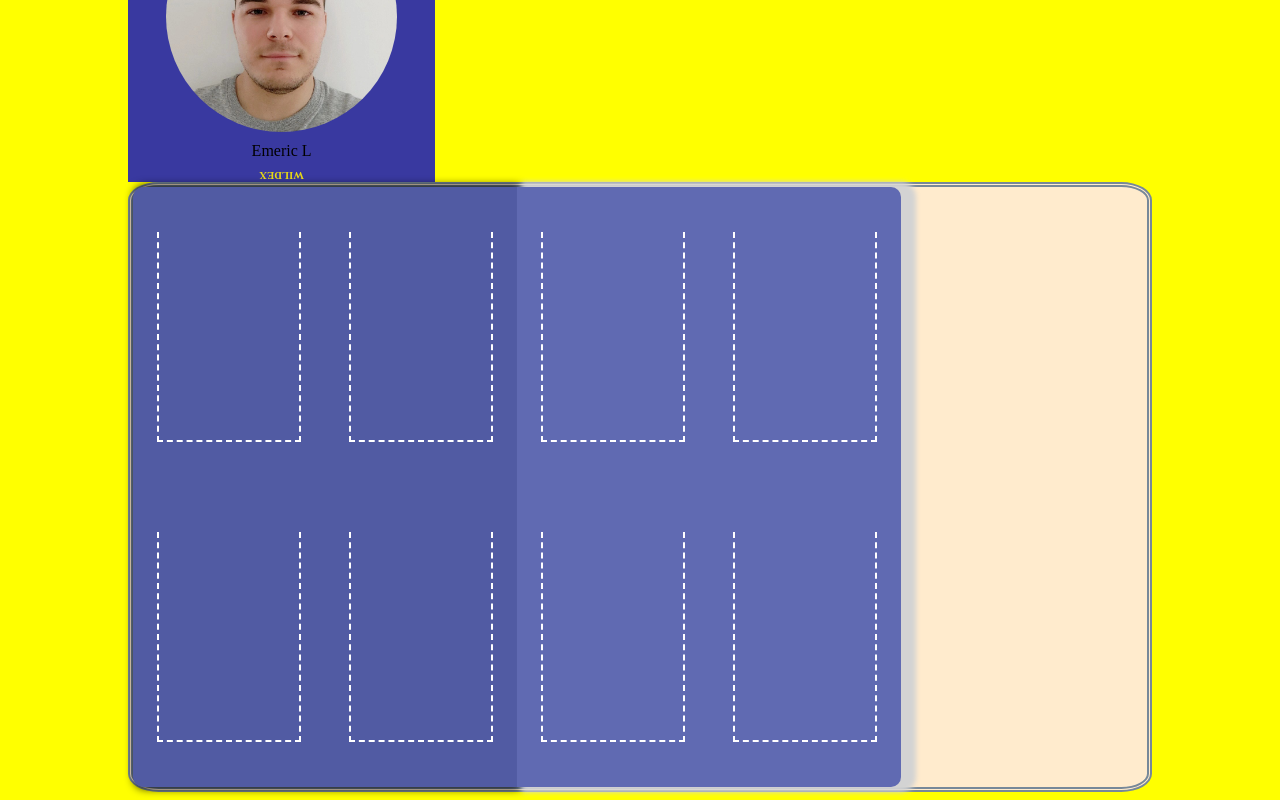
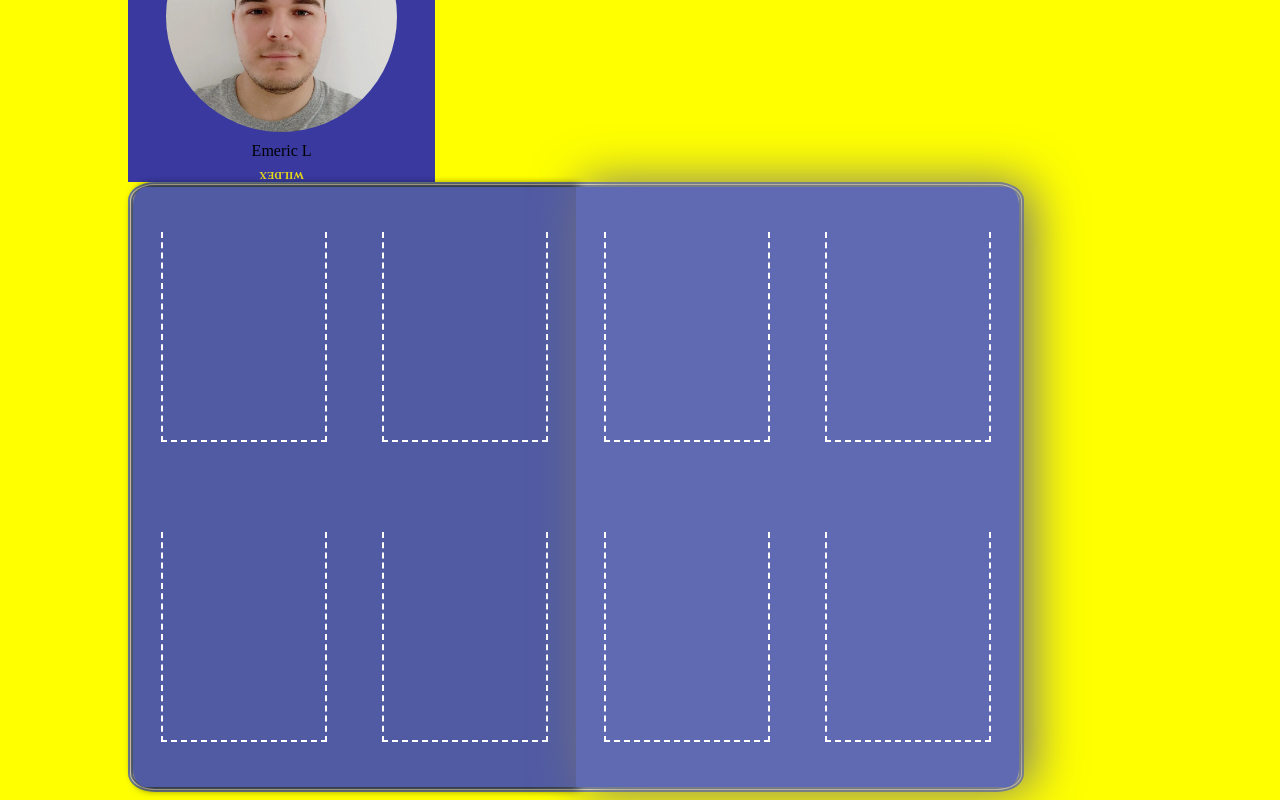
Before and after one commit to lesage-emeric/project1-trombi, a plain HTML site: page index.html in a window 1280 px wide. Shown: the part 1283-2083 px from the top of the page. Drawn offline with Linux system fonts and the light colour scheme.

Commit message:
FIXED MY SORTER

```diff
--- a/style.css
+++ b/style.css
@@ -1,3 +1,6 @@
+:root {
+  --couleur-classeur: rgb(96, 106, 178);
+}
 .cardBack {
   display: flex;
   flex-wrap: wrap;
@@ -116,10 +119,6 @@ nav {
   padding: 5px;
 }
 
-:root {
-  --couleur-classeur: rgb(96, 106, 178);
-}
-
 * {
   box-sizing: border-box;
 }
@@ -141,7 +140,7 @@ body {
   background-color: var(--couleur-classeur);
   border-radius: 18px;
   height: 75vh;
-  width: 30vw;
+  width: 100%;
   display: grid;
   grid-template-columns: 1fr 1fr;
   grid-template-rows: 1fr 1fr;
@@ -169,15 +168,16 @@ body {
   border-bottom-right-radius: 3%;
   border-top-left-radius: 3%;
   border-top-right-radius: 3%;
+  width: 70vw;
 }
 
 .classeurGauche {
   background-color: rgb(81, 91, 163);
-  border-radius: 10px 0px 0px 10px;
+  border-radius: 3% 0px 0px 3%;
   box-shadow: 2px 0px 10px 1px black;
 }
 
 .classeurDroite {
-  border-radius: 0px 10px 10px 0px;
-  box-shadow: 10px 0px 5px 5px lightgray;
+  border-radius: 0px 3% 3% 0px;
+  box-shadow: 10px 0px 50px 3px rgb(119, 117, 117);
 }
```
